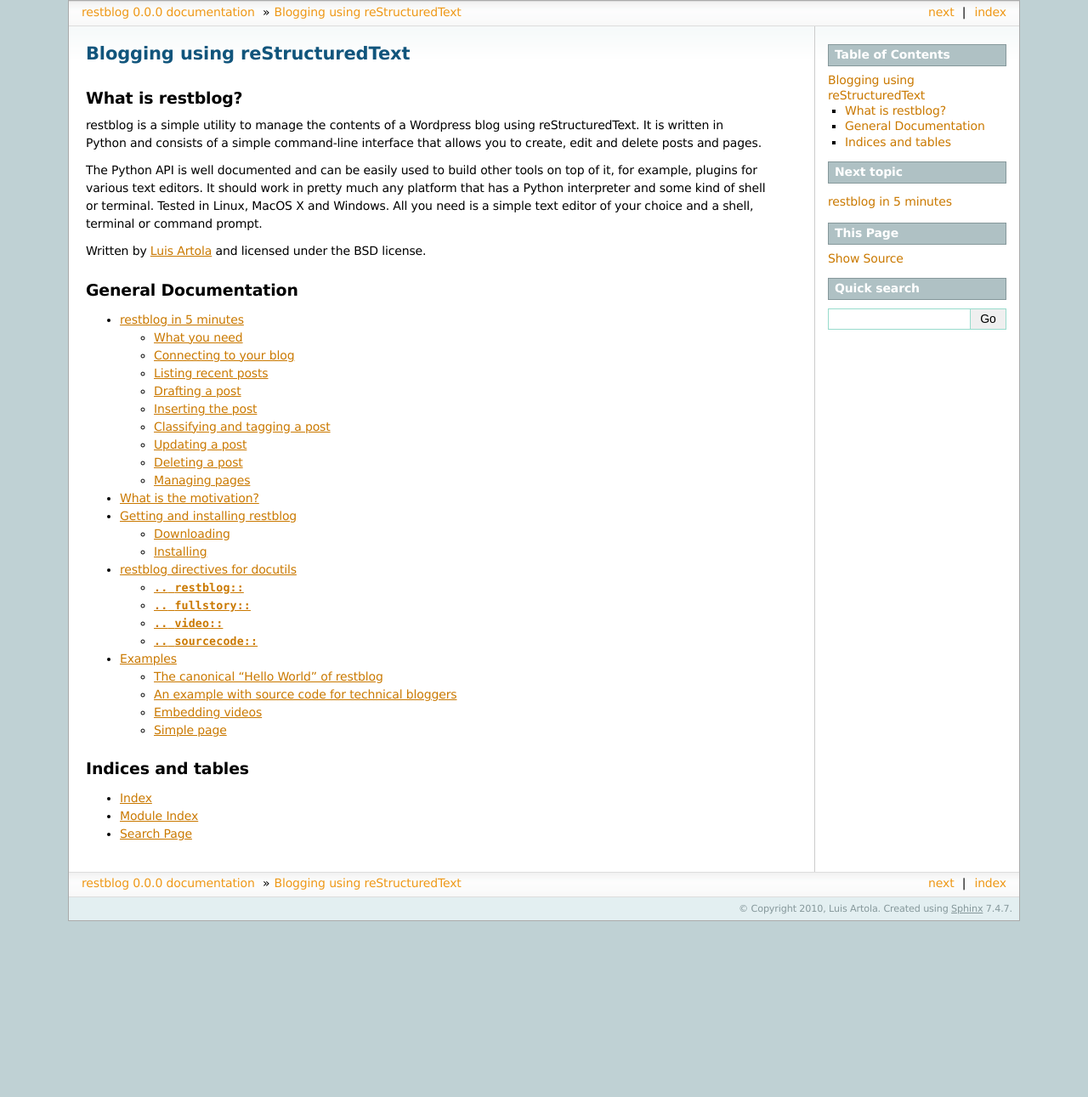
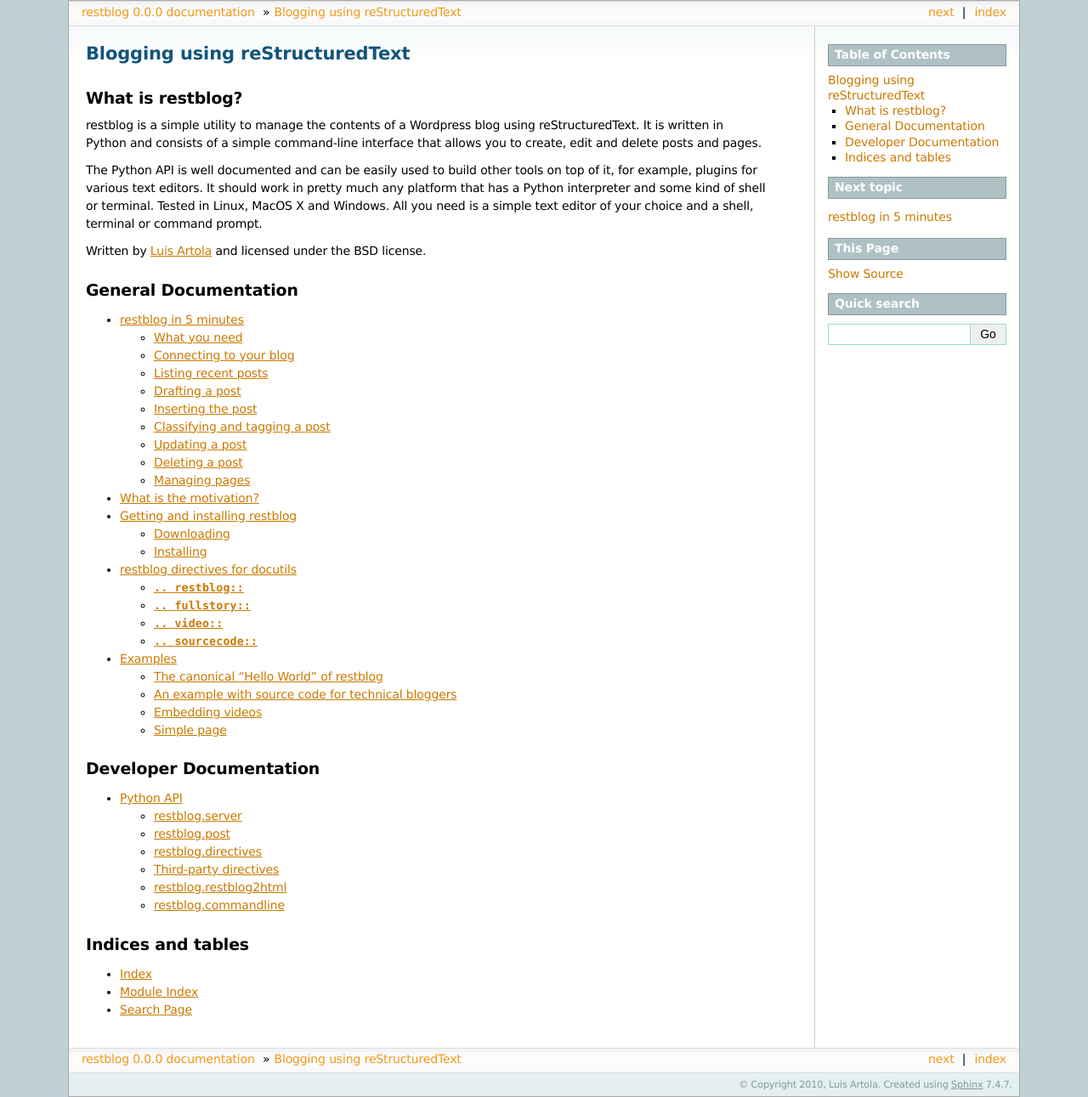
Before and after one commit to artolaluis/restblog, a Sphinx documentation site: the page built from docs/source/index.rst, in a window 1280 px wide. Shown: the whole page at 85% size. Built offline with Sphinx 7.4.7, drawn with Linux system fonts in a browser that asks for light colours; before the commit the page ends 1084 px from its top, so only the background shows below that.

Commit message:
Added Python API documentation back.

```diff
--- a/docs/source/api.rst
+++ b/docs/source/api.rst
@@ -2,9 +2,7 @@
 ==========
 
 This document presents the *public* API, meaning, the set of functions and
-classes that matter the most. If you are interested in all the nitty-gritty
-details, here's a link to the epydoc documentation for the entire source
-code: `restblog source code <../../api/index.html>`_
+classes that matter the most.
 
 restblog.server
 ---------------
--- a/docs/source/index.rst
+++ b/docs/source/index.rst
@@ -31,6 +31,14 @@
    directives.rst
    examples.rst
 
+Developer Documentation
+---------------------
+
+.. toctree::
+   :maxdepth: 2
+
+   api.rst
+
 Indices and tables
 ------------------
 
```
